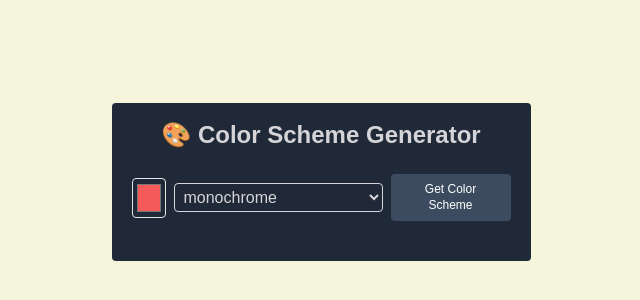
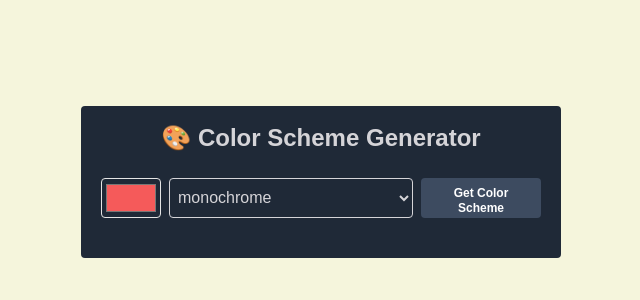
Before and after one commit to Timmydrax/color-scheme-generator, a plain HTML site: page index.html in a window 1280 px wide. Shown: the part 218-518 px from the top of the page, without its empty margins (319-959 px from the left). Drawn offline with Linux system fonts and the light colour scheme; a web font is replaced by a local one.

Commit message:
STYLE: Added Styling

```diff
--- a/style.css
+++ b/style.css
@@ -81,7 +81,7 @@ h6 {
 /* MAIN STYLING */
 
 main {
-  display: grid;
+  display: flex;
   align-items: center;
   justify-content: center;
   min-height: 100vh;
@@ -90,7 +90,7 @@ main {
 }
 
 .scheme-container {
-  max-width: 550px;
+  max-width: 480px;
   width: 100%;
   background-color: #1f2937;
   color: #d5d4d8;
@@ -103,7 +103,8 @@ main {
 }
 
 .seed-color {
-  width: 60px;
+  max-width: 60px;
+  width: 100%;
   height: 40px;
   outline: none;
   border: 1px solid #e5e5e5;
@@ -118,10 +119,12 @@ main {
   padding-inline: 0.25em;
   max-width: 250px;
   width: 100%;
+  height: 40px;
   background-color: transparent;
   color: #d5d4d8;
   border: 1px solid #d5d4d8;
   border-radius: 4px;
+  outline: none;
 
   > option {
     background-color: #1f2937;
@@ -146,9 +149,10 @@ button {
   border: none;
   border-radius: 0.25rem;
   color: #fff;
-  font-weight: 500;
+  font-weight: 600;
   max-width: 120px;
   width: 100%;
+  height: 40px;
   padding-inline: 0.75rem;
   padding-block: 0.5rem;
 }
```
